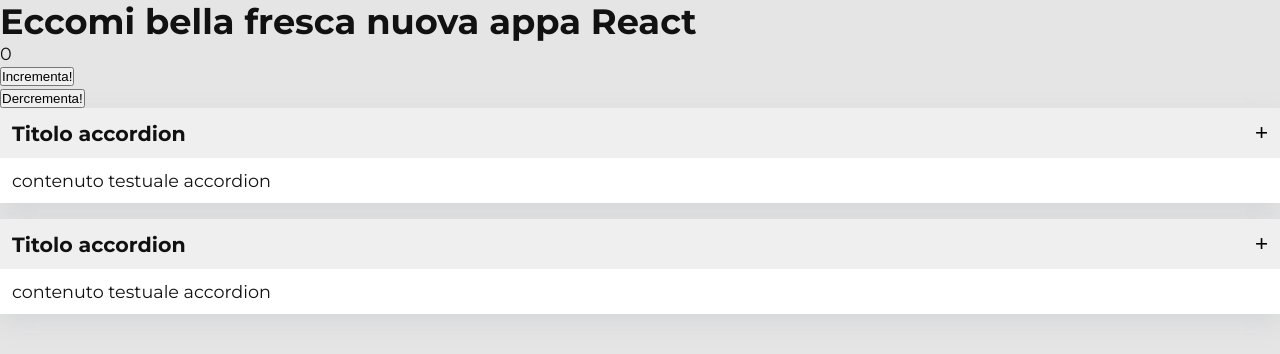
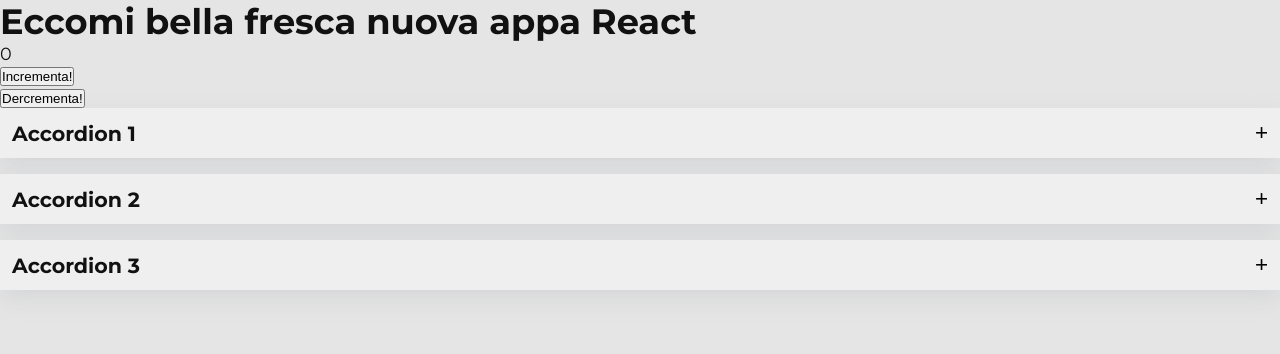
Before and after one commit to pimoGit/lc-react-151, a React (Vite) app: page / in a window 1280 px wide. Shown: the top 354 px of the page. Built offline with nearby package versions, Linux system fonts and the light colour scheme.

Commit message:
logica accordion singolo

```diff
--- a/src/components/accordion/Accordion.jsx
+++ b/src/components/accordion/Accordion.jsx
@@ -1,14 +1,30 @@
-function Accordion() {
+import { useState } from "react";
+
+function Accordion(props) {
+
+    // settiamo la var di stato del componente per gestire l'apertura
+    const [isOpen, setIsOpen] = useState(false);
+
+    // destrutturiamo props
+    const { title, content } = props;
+
+    // funzione di gestione valore Open
+    function handleOpen() {
+        // setto il valore booleano al suo esatto opposto
+        setIsOpen((current) => !current);
+    }
 
     return (
         <div className="accordion">
             <div className="accordion__title">
-                <h3>Titolo accordion</h3>
-                <button className="accordion__btn">
-                    +
+                <h3>{title}</h3>
+                <button
+                    onClick={handleOpen}
+                    className="accordion__btn">
+                    {isOpen ? "-" : "+"}
                 </button>
             </div>
-            <div> contenuto testuale accordion</div>
+            {isOpen && <div>{content}</div>}
         </div>
     )
 }
--- a/src/components/accordion/AccordionList.jsx
+++ b/src/components/accordion/AccordionList.jsx
@@ -16,12 +16,24 @@
             content:
                 "Lorem ipsum dolor sit amet consectetur adipisicing elit. Amet, enim rerum ducimus, ullam ipsam dolorum quo voluptatem tenetur laboriosam qui quia odio aspernatur ratione voluptate, adipisci illum saepe itaque. Corporis.",
         },
+        {
+            id: 3,
+            title: "Accordion 3",
+            content:
+                "contenuto 3 Lorem ipsum dolor sit amet consectetur adipisicing elit. Amet, enim rerum ducimus, ullam ipsam dolorum quo voluptatem tenetur laboriosam qui quia odio aspernatur ratione voluptate, adipisci illum saepe itaque. Corporis.",
+        },
     ];
 
     return (
         <div className="accordion-list">
-            <Accordion />
-            <Accordion />
+            {faqs.map((faq) => (
+                <Accordion key={faq.id}
+                    title={faq.title}
+                    content={faq.content}
+                />
+            ))}
+
+
 
         </div>
     )
```
